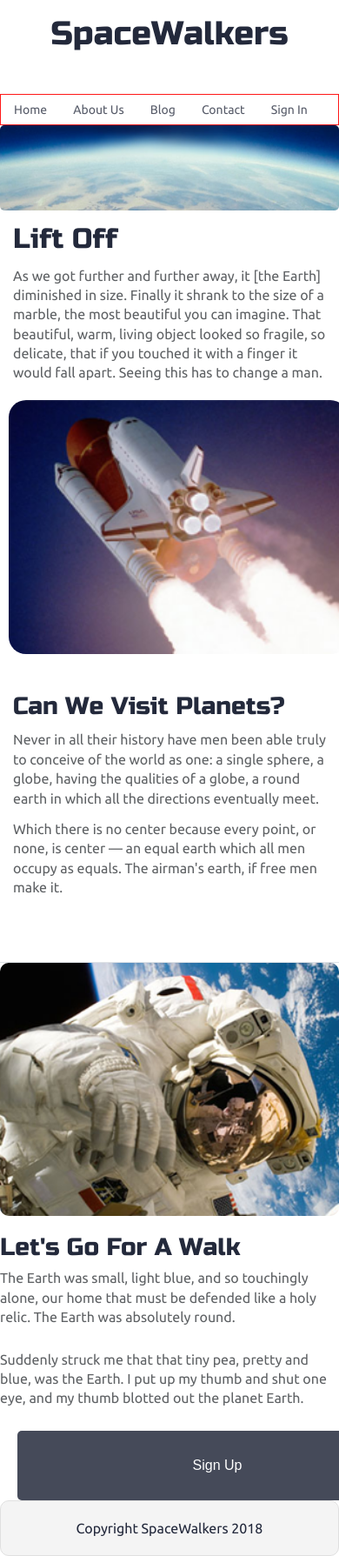
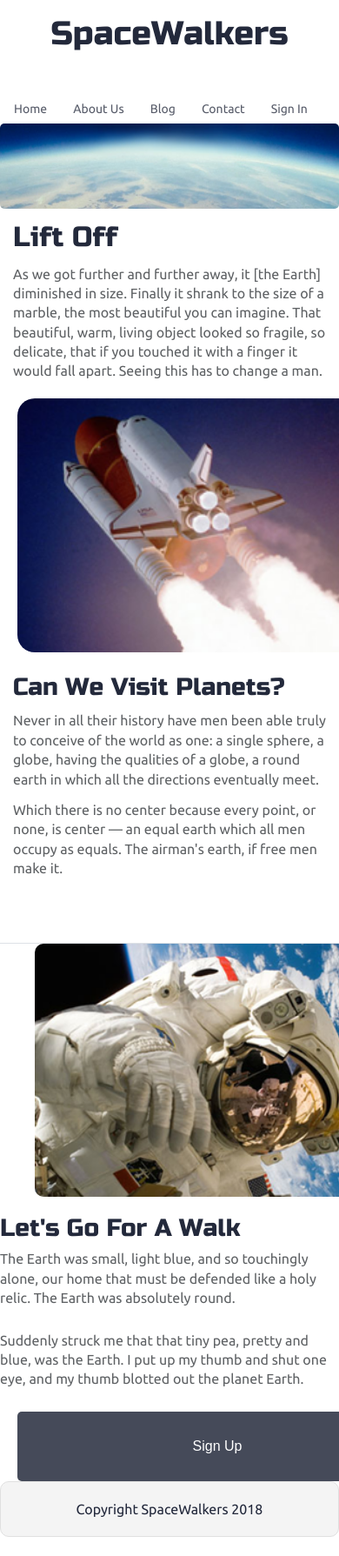
Before and after one commit to bloominstituteoftechnology/Sprint-Challenge--Advanced-CSS, a PHP site: page / in a window 390 px wide; the page is wider, and only the part inside the window is pictured. Shown: that part at 87% size. After the commit the page ends 1767 px from the top of that part, so only its background shows below. Run offline with PHP 8.4, Linux system fonts and the light colour scheme.

Commit message:
edited the walk section to more accurately match the jpg file

```diff
--- a/css/index.css
+++ b/css/index.css
@@ -170,7 +170,6 @@ nav {
   top: 70px;
   background: #fff;
   opacity: 0.9;
-  border: 1px solid red;
   width: 80%;
   overflow-x: hidden;
 }
@@ -178,8 +177,8 @@ nav {
   nav {
     position: sticky;
     font-size: 1.6rem;
-    position: initial;
     width: 100%;
+    top: -50;
   }
 }
 nav ul {
@@ -228,6 +227,11 @@ footer {
 .title h1 {
   text-align: center;
 }
+@media (max-width:500px) {
+  .home .intro {
+    overflow: hidden;
+  }
+}
 .home .intro .headerIMG img {
   border-radius: 5px;
 }
@@ -241,6 +245,11 @@ footer {
 }
 .home .intro p {
   padding: 0 15px;
+}
+@media (max-width:500px) {
+  .home .intro p {
+    padding-bottom: 20px;
+  }
 }
 .home .space-images {
   display: flex;
@@ -261,9 +270,12 @@ footer {
   height: 100%;
 }
 @media (max-width:500px) {
-  .home .space-images img {
+}
+@media (max-width:500px) {
+  .home .space-images .blast {
     width: 100%;
-    max-width: 400px;
+    max-width: 500px;
+    margin: 0 20px;
   }
 }
 @media (max-width:500px) {
@@ -275,6 +287,16 @@ footer {
   .home .space-images img:nth-child(3) {
     display: none;
   }
+}
+.home .walk {
+  width: 100%;
+  padding-top: 30px;
+  padding-bottom: 35px;
+}
+.home .walk-img img {
+  width: 100%;
+  max-width: 460px;
+  margin: 0 20px;
 }
 .home .visit-planets {
   padding: 15px;
@@ -288,7 +310,6 @@ footer {
 .home .walk {
   margin-top: 60px;
   border-top: 1px solid #dee2e6;
-  padding: 50px 60px;
   display: flex;
   justify-content: center;
 }
@@ -300,7 +321,7 @@ footer {
   }
 }
 .home .walk .walk-text {
-  width: 50%;
+  width: 40%;
 }
 @media (max-width:500px) {
   .home .walk .walk-text {
@@ -338,13 +359,14 @@ footer {
   }
 }
 .home .walk .walk-img {
-  width: 46%;
+  width: 290px;
   margin-left: 4%;
 }
 @media (max-width:500px) {
   .home .walk .walk-img {
     width: 100%;
-    margin-left: 0;
+    max-width: 460px;
+    margin: 0 20px;
   }
 }
 .home .walk .walk-img img {
--- a/index.html
+++ b/index.html
@@ -71,7 +71,7 @@
       </div>
 
       <div class="walk-img">
-          <img src="img/space-walk.png" alt="Space walking astronaut">
+          <img src="img/space-walk.png" alt="Space walking astronaut" class="walk-image">
       </div>
 
     </section>
--- a/less/home-page.less
+++ b/less/home-page.less
@@ -4,6 +4,8 @@
   margin-top: 10px;
   // padding-bottom: 30px;
   margin-bottom:50px;
+
+
   h1 {
     // border: @border;
     text-align: center;
@@ -13,6 +15,10 @@
 .home {
 
   .intro {
+
+    @media @phone {
+      overflow: hidden;
+    }
 
     .headerIMG {
       img {
@@ -30,6 +36,9 @@
 
     p {
       padding:0 15px;
+      @media @phone {
+        padding-bottom: 20px;
+      }
     }
 
   }
@@ -44,6 +53,7 @@
       width: 100%;
       max-width: 400px;
     }
+
     img {
       width: 28%;
       margin: 20px 2.5%;
@@ -51,9 +61,17 @@
       height: 100%;
 
       @media @phone {
+        // width: 100%;
+        // max-width: 480px;
+        // padding: 2.5%;
+      }
+    }
+
+    .blast{
+      @media @phone {
         width: 100%;
-        max-width: 400px;
-        // padding: 2.5%;
+        max-width: 500px;
+        margin: 0 20px;
       }
     }
 
@@ -67,6 +85,22 @@
       @media @phone {
         display: none;
       }
+    }
+
+  }
+
+  .walk {
+    // margin: 0 20px;
+    width: 100%;
+    padding-top: 30px;
+    padding-bottom: 35px;
+  }
+
+  .walk-img {
+    img {
+      width: 100%;
+      max-width: 460px;
+      margin: 0 20px;
     }
 
   }
@@ -86,7 +120,7 @@
   .walk {
     margin-top: 60px;
     border-top: 1px solid @main-border-color;
-    padding: 50px 60px;
+    // padding: 50px 60px;
     display: flex;
     justify-content: center;
 
@@ -97,7 +131,7 @@
     }
 
     .walk-text {
-      width: 50%;
+      width: 40%;
 
       @media @phone {
         width: 100%;
@@ -137,12 +171,14 @@
     }
 
     .walk-img {
-      width: 46%;
+      width: 290px;
       margin-left: 4%;
 
       @media @phone {
         width: 100%;
-        margin-left: 0;
+        max-width: 460px;
+        // margin-left: 0;
+        margin: 0 20px;
       }
 
       img {
--- a/less/navigation.less
+++ b/less/navigation.less
@@ -5,7 +5,7 @@ nav {
   top: 70px;
   background: #fff;
   opacity: 0.9;
-  border: 1px solid red;
+  // border: 1px solid red;
   width: 80%;
   overflow-x: hidden;
   // text-align: center;
@@ -14,8 +14,9 @@ nav {
   @media @phone {
     position: sticky;
     font-size: 1.6rem;
-    position: initial;
+    // position: initial;
     width: 100%;
+    top: -50;
   }
   ul {
     .flex-spacearound;
```
